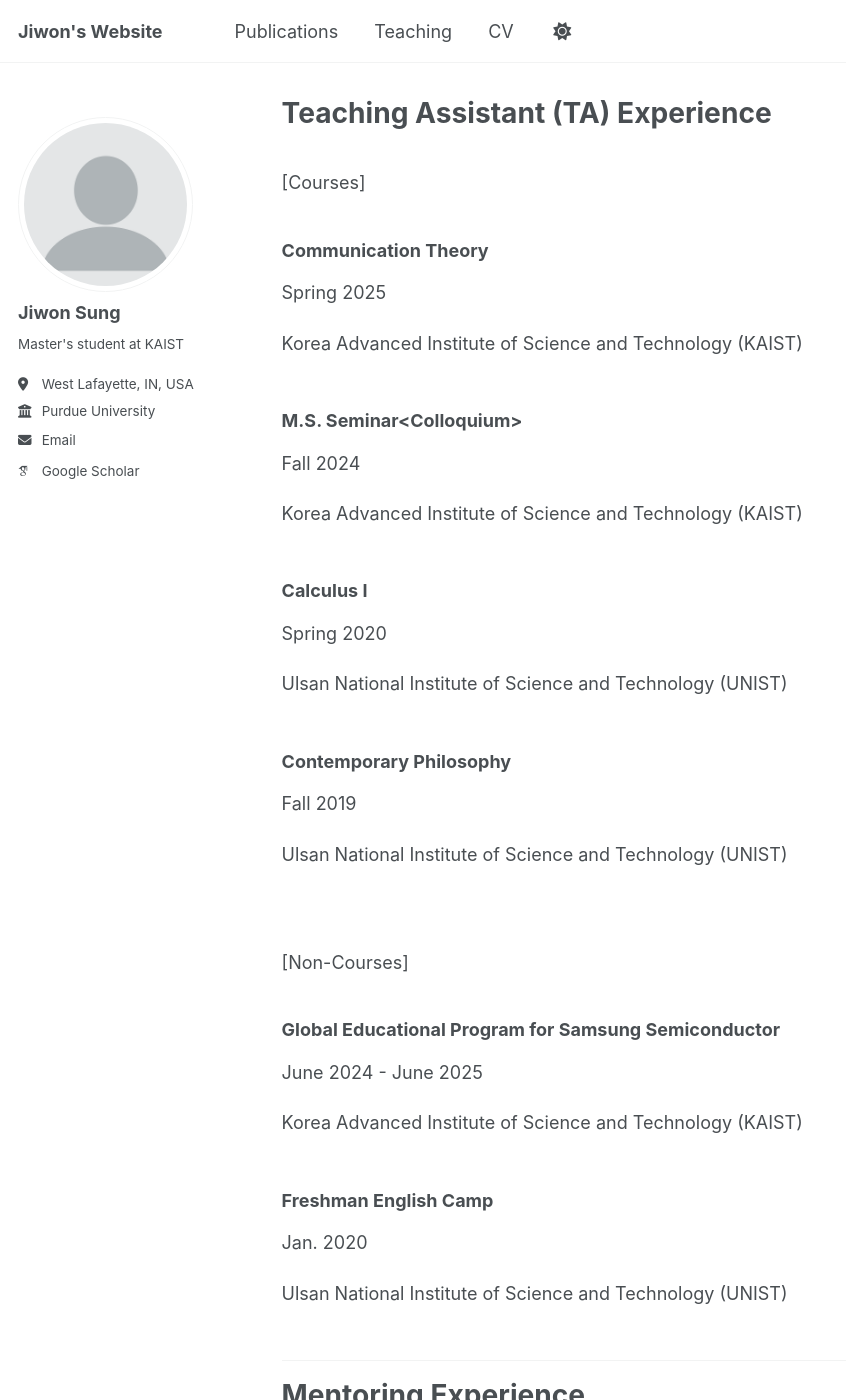
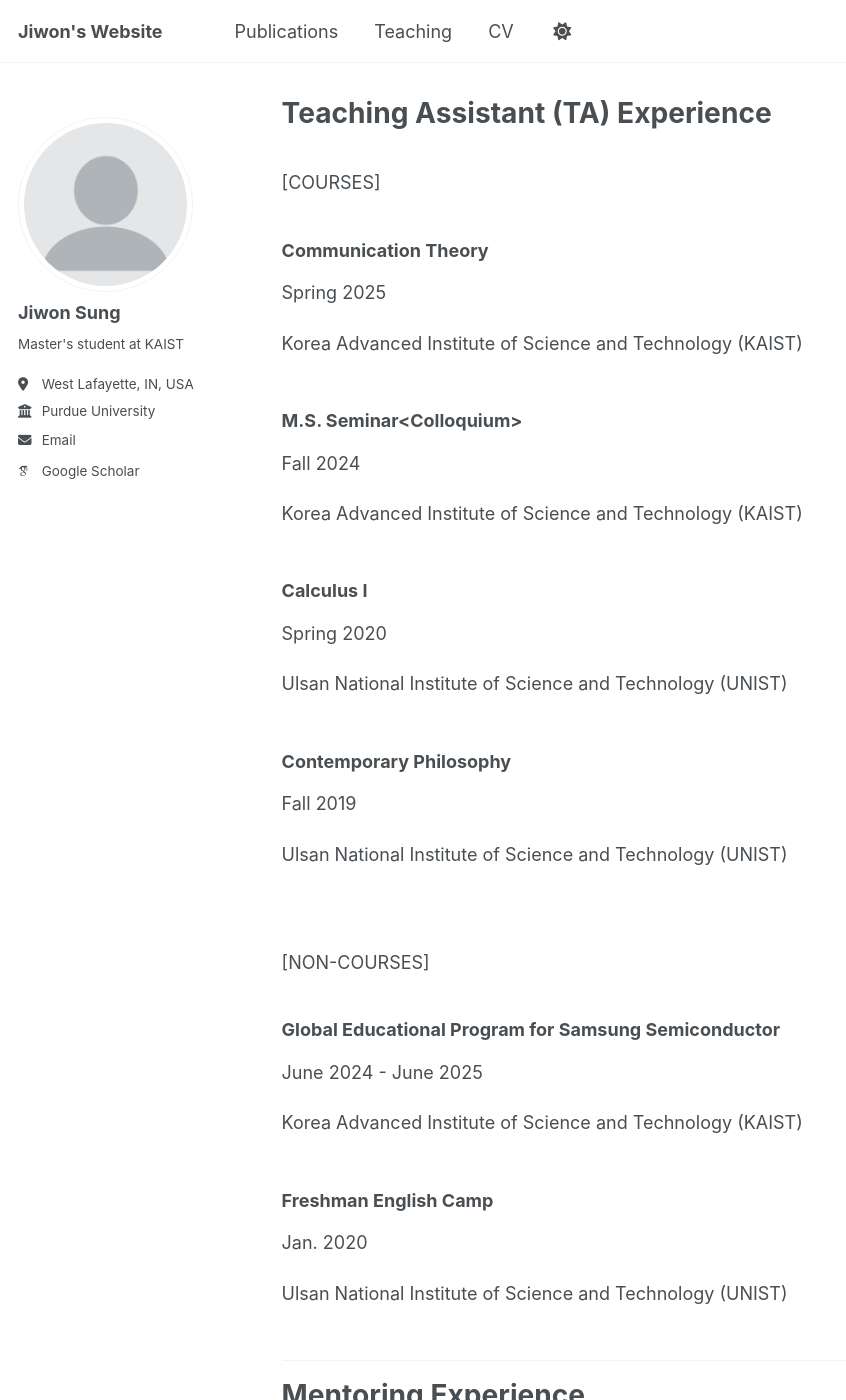
Before and after one commit to sunione/sunione.github.io, a Jekyll site: the page built from _pages/teaching.md, in a window 1280 px wide and 1400 px high. Shown: the whole window, without its empty margins (0-846 px from the left). Built offline with Jekyll 4.4.1, drawn with Linux system fonts in a browser that asks for light colours; some web fonts are replaced.

```diff
--- a/_pages/teaching.md
+++ b/_pages/teaching.md
@@ -7,7 +7,7 @@ author_profile: true
 
 <div style="height: 10px;"></div>
 
-\[Courses\]
+\[COURSES\]
 
 <div style="height: 20px;"></div>
 
@@ -51,7 +51,7 @@ author_profile: true
 
 <div style="height: 10px;"></div>
 
-\[Non-Courses\]
+\[NON-COURSES\]
 
 <div style="height: 20px;"></div>
 
```
